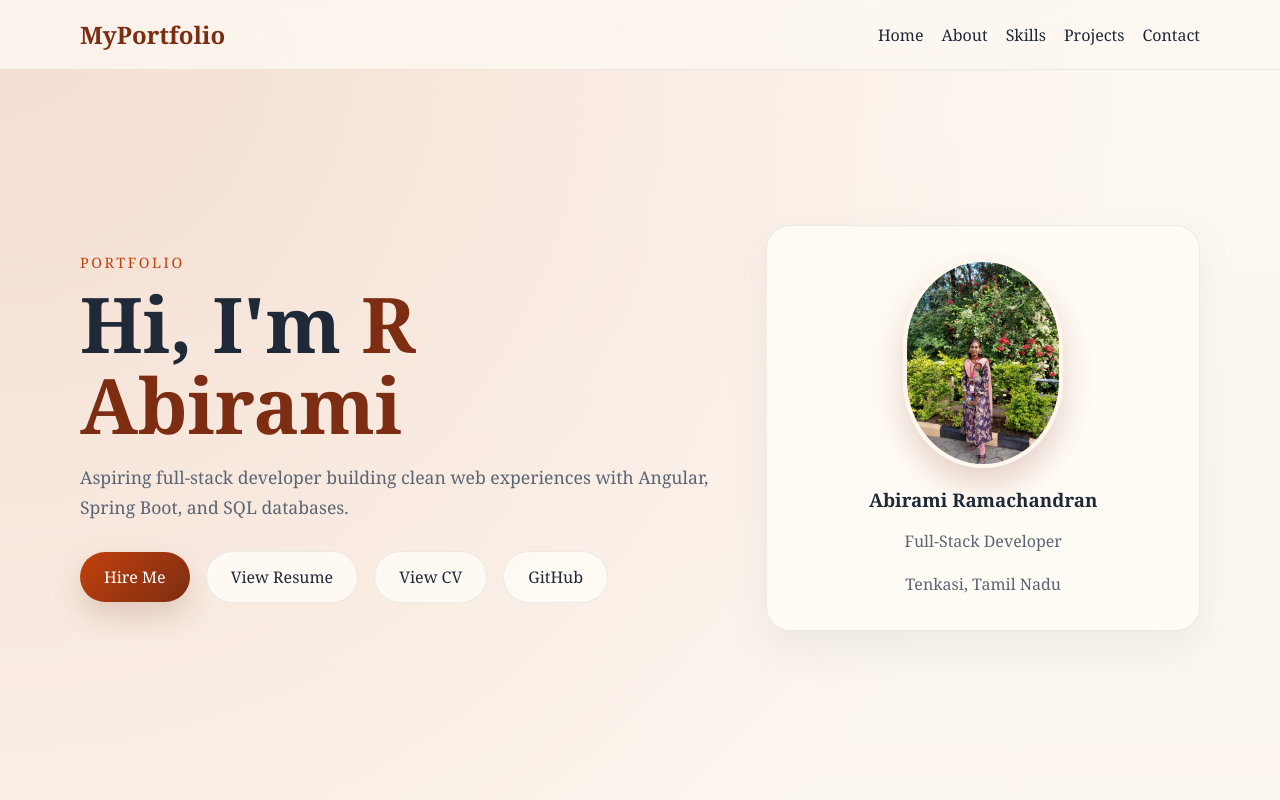
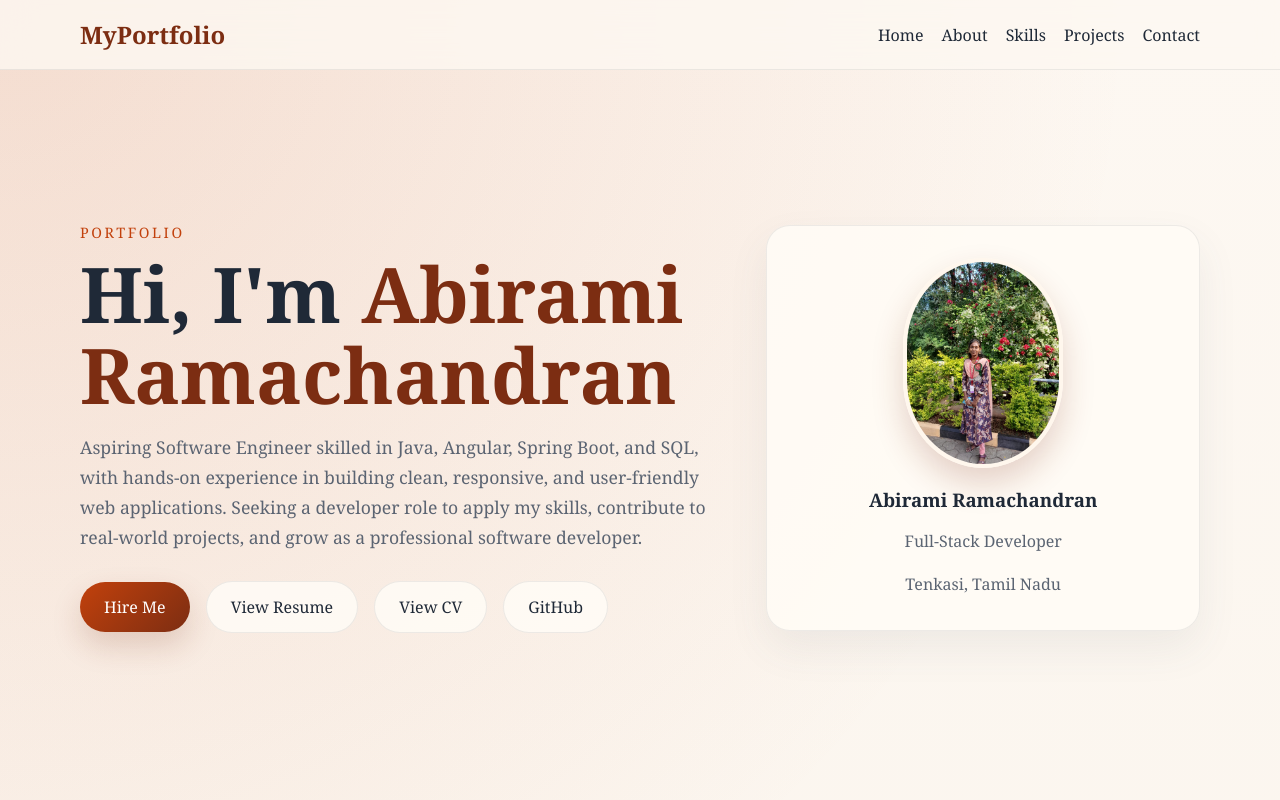
Before and after one commit to ABIRAMIRAMACHANDRAN1604/Abirami-full-stack-portfolio, an Angular app in the folder portfolio-frontend/: page / in a window 1280 px wide. Shown: the top 800 px of the page. Built offline with nearby package versions, Linux system fonts and the light colour scheme.

Commit message:
app.component.html
Updated name and enhanced professional description.

```diff
--- a/portfolio-frontend/src/app/app.component.html
+++ b/portfolio-frontend/src/app/app.component.html
@@ -15,9 +15,9 @@
   <section id="home" class="hero">
     <div class="hero-copy">
       <p class="eyebrow">Portfolio</p>
-      <h2>Hi, I'm <span>R Abirami</span></h2>
+      <h2>Hi, I'm <span>Abirami Ramachandran</span></h2>
       <p class="hero-text">
-        Aspiring full-stack developer building clean web experiences with Angular, Spring Boot, and SQL databases.
+        Aspiring Software Engineer skilled in Java, Angular, Spring Boot, and SQL, with hands-on experience in building clean, responsive, and user-friendly web applications. Seeking a developer role to apply my skills, contribute to real-world projects, and grow as a professional software developer.
       </p>
       <div class="hero-actions">
         <button type="button" (click)="scrollToSection('contact')">Hire Me</button>
```
